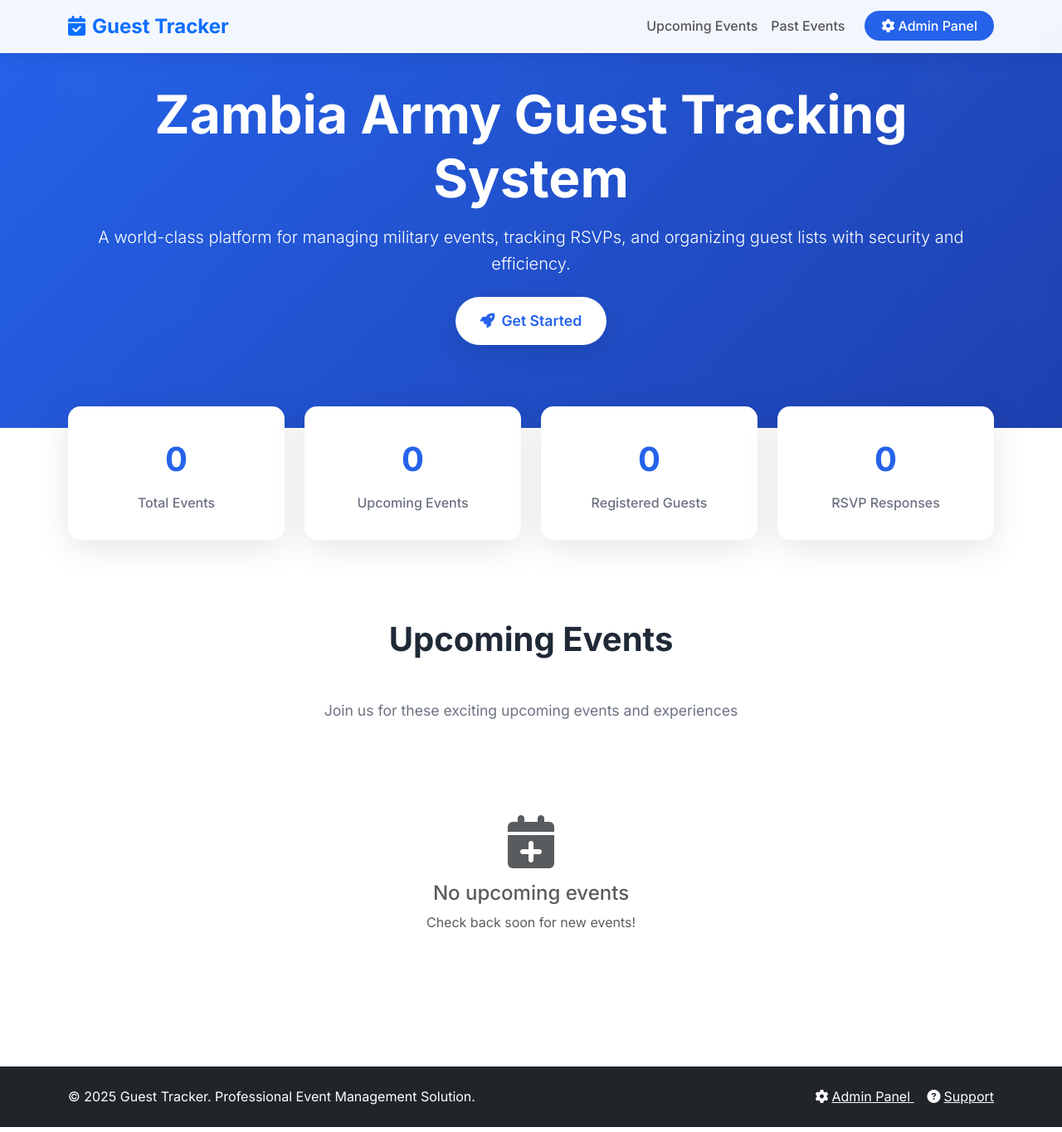
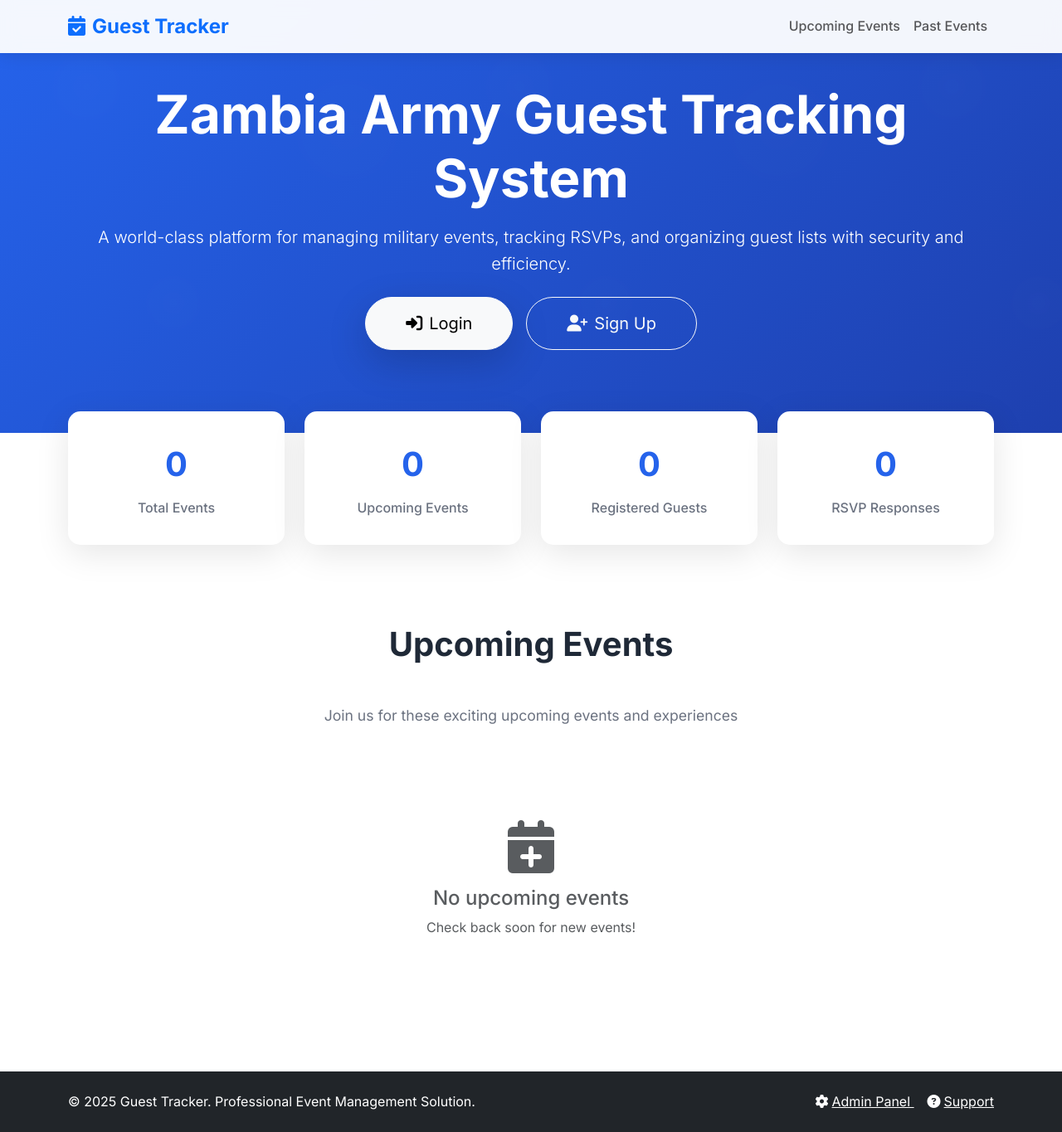
Before and after one commit to Marriott12/Guest_tracker, a Django app: page / in a window 1280 px wide. Shown: the whole page at 83% size. Run offline with Django 5.2, Linux system fonts and the light colour scheme; data that the repository does not hold is empty.

Commit message:
Add RBAC landing page, reCAPTCHA, bulk resend invitations, and fix logout

```diff
--- a/guests/templates/guests/landing.html
+++ b/guests/templates/guests/landing.html
@@ -320,16 +320,6 @@
                     <li class="nav-item">
                         <a class="nav-link" href="#past">Past Events</a>
                     </li>
-                    {% if user.is_authenticated %}
-                    <li class="nav-item">
-                        <a class="nav-link" href="{% url 'organizer_dashboard' %}">Dashboard</a>
-                    </li>
-                    {% endif %}
-                    <li class="nav-item ms-3">
-                        <a href="/admin/" class="admin-btn">
-                            <i class="fas fa-cog me-1"></i>Admin Panel
-                        </a>
-                    </li>
                 </ul>
             </div>
         </div>
@@ -340,14 +330,16 @@
         <div class="container">
             <h1 class="display-3 fw-bold mb-3" data-aos="fade-up">Zambia Army Guest Tracking System</h1>
             <p class="lead mb-4" data-aos="fade-up" data-aos-delay="100">A world-class platform for managing military events, tracking RSVPs, and organizing guest lists with security and efficiency.</p>
-            {% if user.is_authenticated %}
-                <a href="{% url 'organizer_dashboard' %}" class="cta-button">
-                    <i class="fas fa-tachometer-alt me-2"></i>Go to Dashboard
-                </a>
-            {% else %}
-                <a href="/admin/login/" class="cta-button">
-                    <i class="fas fa-rocket me-2"></i>Get Started
-                </a>
+            {% if show_auth_options %}
+                <!-- Login and Signup Buttons for Unauthenticated Users -->
+                <div class="d-flex gap-3 justify-content-center" data-aos="fade-up" data-aos-delay="200">
+                    <a href="{% url 'login' %}" class="btn btn-light btn-lg px-5 py-3 rounded-pill shadow-lg">
+                        <i class="fas fa-sign-in-alt me-2"></i>Login
+                    </a>
+                    <a href="{% url 'guest_register' %}" class="btn btn-outline-light btn-lg px-5 py-3 rounded-pill">
+                        <i class="fas fa-user-plus me-2"></i>Sign Up
+                    </a>
+                </div>
             {% endif %}
         </div>
     </section>
--- a/guests/urls.py
+++ b/guests/urls.py
@@ -5,6 +5,9 @@ from . import analytics_views
 urlpatterns = [
     # Home page
     path('', views.home, name='home'),
+
+    # Login redirect (RBAC)
+    path('login-redirect/', views.login_redirect, name='login_redirect'),
 
     # Organizer dashboard
     path('dashboard/', views.organizer_dashboard, name='organizer_dashboard'),
@@ -24,6 +27,7 @@ urlpatterns = [
 
     # Invitation management
     path('invitation/<int:invitation_id>/resend/', views.resend_invitation, name='resend_invitation'),
+    path('event/<int:event_id>/bulk-resend-invitations/', views.bulk_resend_invitations, name='bulk_resend_invitations'),
 
     # Guest management URLs
     path('add-guest/', views.add_guest, name='add_guest'),
--- a/guests/views.py
+++ b/guests/views.py
@@ -17,9 +17,19 @@ import logging
 logger = logging.getLogger(__name__)
 
 def home(request):
-    """Professional landing page - shows upcoming and past events"""
+    """Landing page with RBAC - redirects authenticated users to appropriate dashboard"""
 
-    # Get upcoming events
+    # If user is authenticated, redirect based on role
+    if request.user.is_authenticated:
+        # Check if user is admin/staff
+        if request.user.is_staff or request.user.is_superuser:
+            return redirect('organizer_dashboard')
+        else:
+            # Regular user - redirect to guest portal
+            return redirect('guest_portal')
+
+    # For unauthenticated users, show landing page with login/signup
+    # Get upcoming events (public view)
     upcoming_events = Event.objects.filter(
         date__gte=timezone.now()
     ).annotate(
@@ -56,10 +66,20 @@ def home(request):
             'total_rsvps': total_rsvps,
             'upcoming_count': upcoming_count,
         },
-        'user': request.user
+        'show_auth_options': True,  # Flag to show login/signup buttons
     }
 
     return render(request, 'guests/landing.html', context)
+
+@login_required
+def login_redirect(request):
+    """Custom login redirect based on user role (RBAC)"""
+    if request.user.is_staff or request.user.is_superuser:
+        # Admin/Staff users go to organizer dashboard
+        return redirect('organizer_dashboard')
+    else:
+        # Regular users go to guest portal
+        return redirect('guest_portal')
 
 @login_required
 def organizer_dashboard(request):
@@ -406,6 +426,43 @@ def resend_invitation(request, invitation_id):
         return redirect('event_dashboard', event_id=invitation.event.id)
 
     return redirect('event_dashboard', event_id=invitation.event.id)
+
+@login_required
+def bulk_resend_invitations(request, event_id):
+    """Bulk resend invitation emails to all guests for an event"""
+    event = get_object_or_404(Event, id=event_id, created_by=request.user)
+
+    if request.method == 'POST':
+        # Get all invitations for the event
+        invitations = event.invitations.all()
+
+        success_count = 0
+        error_count = 0
+
+        for invitation in invitations:
+            try:
+                send_invitation_email(invitation, request)
+                invitation.email_sent = True
+                invitation.email_sent_at = timezone.now()
+                invitation.status = 'sent'
+                invitation.save(update_fields=['email_sent', 'email_sent_at', 'status'])
+                success_count += 1
+                logger.info(f"Bulk resend: Invitation {invitation.id} sent to {invitation.guest.email}")
+            except Exception as e:
+                error_count += 1
+                logger.error(f"Bulk resend: Failed to send invitation {invitation.id} to {invitation.guest.email}: {str(e)}")
+
+        if success_count > 0:
+            messages.success(request, f'Successfully sent {success_count} invitation email(s)!')
+        if error_count > 0:
+            messages.warning(request, f'Failed to send {error_count} invitation email(s). Please check the logs.')
+
+        logger.info(f"User {request.user.username} bulk resent {success_count} invitations for event {event.id}")
+
+        return redirect('event_dashboard', event_id=event.id)
+
+    return redirect('event_dashboard', event_id=event.id)
+
 # Guest Portal Views - Append to views.py
 
 # Guest Portal Views
```
Also changed, not shown: guest_tracker/settings.py (+5 -7 lines), guests/templates/guests/base.html (+8 -3 lines), guests/templates/guests/event_dashboard.html (+7 -1 lines), requirements_clean.txt (added, +14 -0 lines).
